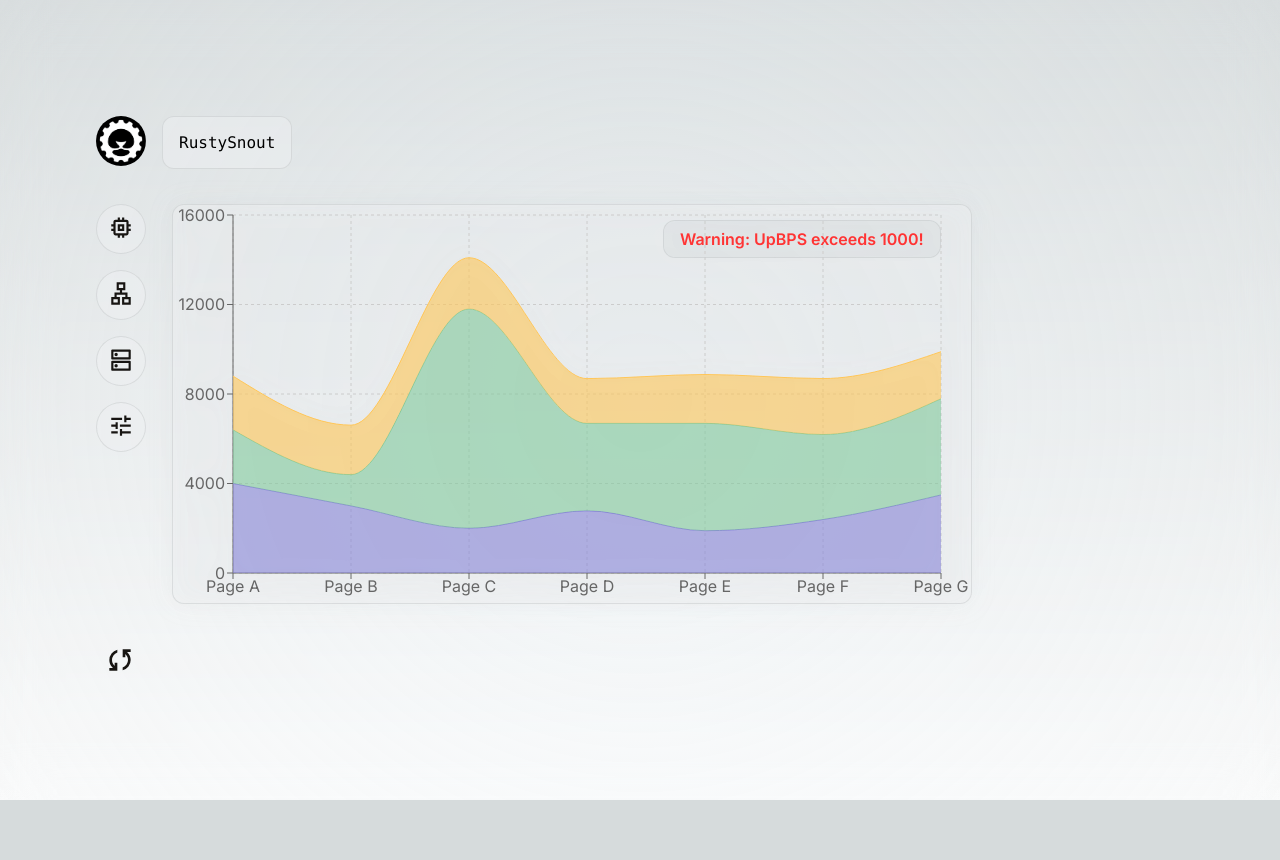
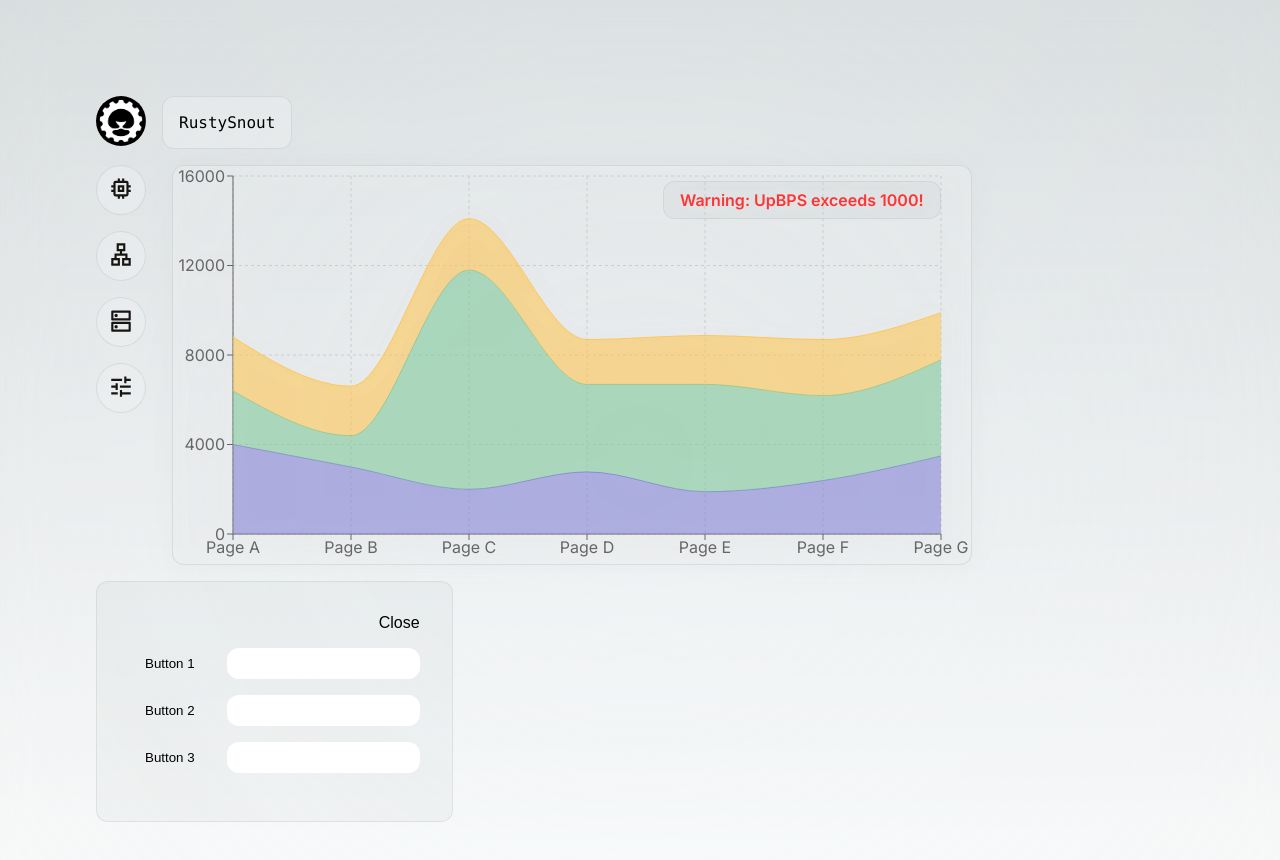
Before and after one commit to RustySnout/RustySnout, a Next.js app: page / in a window 1280 px wide. Both pictures are taken after a click on the button 121 px from the left and 427 px from the top of the page. Shown: the top 860 px of the page. Before the commit the page ends 800 px from the top, so only its background shows below. Built offline with nearby package versions, Linux system fonts and the light colour scheme.

Commit message:
Added ControlPanel SIZE ERROR

```diff
--- /dev/null
+++ b/src/app/ControlPanel/layout.js
@@ -0,0 +1,24 @@
+import React from 'react';
+import styles from './layout.module.css';
+
+const ControlPanel = ({ onClose }) => {
+  return (
+    <div className={styles.controlPanel}>
+      <button onClick={onClose} className={styles.closeButton}>Close</button>
+      <div className={styles.controlRow}>
+        <button className={styles.controlButton}>Button 1</button>
+        <input type="text" className={styles.controlInput} />
+      </div>
+      <div className={styles.controlRow}>
+        <button className={styles.controlButton}>Button 2</button>
+        <input type="text" className={styles.controlInput} />
+      </div>
+      <div className={styles.controlRow}>
+        <button className={styles.controlButton}>Button 3</button>
+        <input type="text" className={styles.controlInput} />
+      </div>
+    </div>
+  );
+};
+
+export default ControlPanel;
--- /dev/null
+++ b/src/app/ControlPanel/layout.module.css
@@ -0,0 +1,59 @@
+.controlPanel {
+  display: flex;
+  flex-direction: column;
+  align-items: center;
+  justify-content: center;
+  padding: 2rem;
+  background-color: rgba(var(--card-rgb), 0.1);
+  border: 1px solid rgba(var(--card-border-rgb), 0.15);
+  border-radius: var(--border-radius);
+  width: 1000%;  /* Adjust width to full width */
+  max-width: 50em;  /* Same width as the graph (50em) */
+  margin: 0 auto;  /* Center horizontally */
+}
+
+.controlRow {
+  display: flex;
+  align-items: center;
+  margin-bottom: 1rem;
+}
+
+.controlButton {
+  padding: 0.5rem 1rem;
+  margin-right: 1rem;
+  background-color: rgba(var(--button-bg-rgb), 1);
+  border: none;
+  border-radius: var(--border-radius);
+  cursor: pointer;
+}
+
+.controlInput {
+  padding: 0.5rem;
+  border: 1px solid rgba(var(--input-border-rgb), 0.3);
+  border-radius: var(--border-radius);
+  flex-grow: 1;
+}
+
+.closeButton {
+  align-self: flex-end;
+  background: none;
+  border: none;
+  cursor: pointer;
+  font-size: 1rem;
+  margin-bottom: 1rem;
+}
+
+.graphBody {
+  display: flex;
+  flex-direction: column;
+  align-items: center;
+  justify-content: center;
+  height: 25em;
+  margin: 1em;
+  width: 50em;  /* Ensuring the graph has a width of 50em */
+  background-color: rgba(var(--callout-rgb), 0.5);
+  border: 1px solid rgba(var(--callout-border-rgb), 0.3);
+  border-radius: var(--border-radius);
+  filter: drop-shadow(0 0 0.75rem rgba(var(--callout-border-rgb), 0.2));
+  position: relative;
+}
--- a/src/app/graph/layout.module.css
+++ b/src/app/graph/layout.module.css
@@ -5,13 +5,14 @@
     justify-content: center;
     height: 25em;
     margin: 1em;
-    width: 50em;
+    width: 50em;  /* Ensure the graph has a width of 50em */
     background-color: rgba(var(--callout-rgb), 0.5);
     border: 1px solid rgba(var(--callout-border-rgb), 0.3);
     border-radius: var(--border-radius);
     filter: drop-shadow(0 0 0.75rem rgba(var(--callout-border-rgb), 0.2));
-    position: relative; /* Added for positioning the warning banner */
+    position: relative;
   }
+
 
   .warningBanner {
     position: absolute;
--- a/src/app/monitoringView/layout.js
+++ b/src/app/monitoringView/layout.js
@@ -2,13 +2,10 @@
 import React, { useState, useEffect } from 'react';
 import Table from "../genericTable/layout";
 import Graph from "../graph/layout";
+import ControlPanel from '../ControlPanel/layout'; // Correct the import path
 import styles from './layout.module.css';
 import { invoke } from "@tauri-apps/api/tauri";
 import Image from "next/image";
-
-// TODO: navigate to the control page
-// Or display control view in same page
-const handleControl = () => { };
 
 const MonitoringView = () => {
   const [colHeaders, setColHeaders] = useState([]);
@@ -16,9 +13,10 @@ const MonitoringView = () => {
   const [invokeFunction, setInvokeFunction] = useState("get_process_stats_wrapper");
   const [refresh, setRefresh] = useState(false);
   const [UpBPS, setUpBPS] = useState(1200);  // Temporarily set to a value greater than 1000 for testing
+  const [showControlPanel, setShowControlPanel] = useState(false); // State to manage ControlPanel visibility
 
-  // button handlers that change the state of invokeFunction to the tauri command we need
-  // these are called onClick in the html below
+  // Button handlers that change the state of invokeFunction to the tauri command we need
+  // These are called onClick in the html below
   const handleProcess = () => {
     setInvokeFunction("get_remote_address_wrapper");
   };
@@ -31,7 +29,16 @@ const MonitoringView = () => {
     setInvokeFunction("get_connections_wrapper");
   };
 
+  const handleControl = () => {
+    setShowControlPanel(true); // Show ControlPanel
+  };
+
+  const handleCloseControlPanel = () => {
+    setShowControlPanel(false); // Close ControlPanel
+  };
+
   useEffect(() => {
+    if (!showControlPanel) { // Fetch data only if ControlPanel is not shown
       setRefresh(true);
       const fetchData = () => {
         invoke(invokeFunction).then((res) => {
@@ -50,14 +57,15 @@ const MonitoringView = () => {
         });
       };
 
-    // fetch data every 5 seconds
+      // Fetch data every 5 seconds
       fetchData();
       const intervalId = setInterval(fetchData, 5000);
       return () => clearInterval(intervalId);
-  }, [invokeFunction]);  // Add missing dependency array
+    }
+  }, [invokeFunction, showControlPanel]);
 
-  // this changes the style of the refresh icon to show that the data is being refreshed
-  // see layout.module.css for the styles .refreshing and .refresh to see how it is done
+  // This changes the style of the refresh icon to show that the data is being refreshed
+  // See layout.module.css for the styles .refreshing and .refresh to see how it is done
   const refreshStyle = refresh ? styles.refreshing : styles.refresh;
 
   return (
@@ -80,8 +88,14 @@ const MonitoringView = () => {
         <Graph UpBPS={UpBPS} /> {/* Pass UpBPS to Graph component */}
       </div>
       <div className={styles.refreshTable}>
+        {showControlPanel ? (
+          <ControlPanel onClose={handleCloseControlPanel} /> // Render ControlPanel if showControlPanel is true
+        ) : (
+          <>
             <Image src="/loading.svg" alt="Next.js Logo" width={50} height={50} className={refreshStyle}/>
             <Table rows={rowData} columns={colHeaders} />
+          </>
+        )}
       </div>
     </div>
   );
```
Lines whose indentation alone changed are shown as unchanged.
